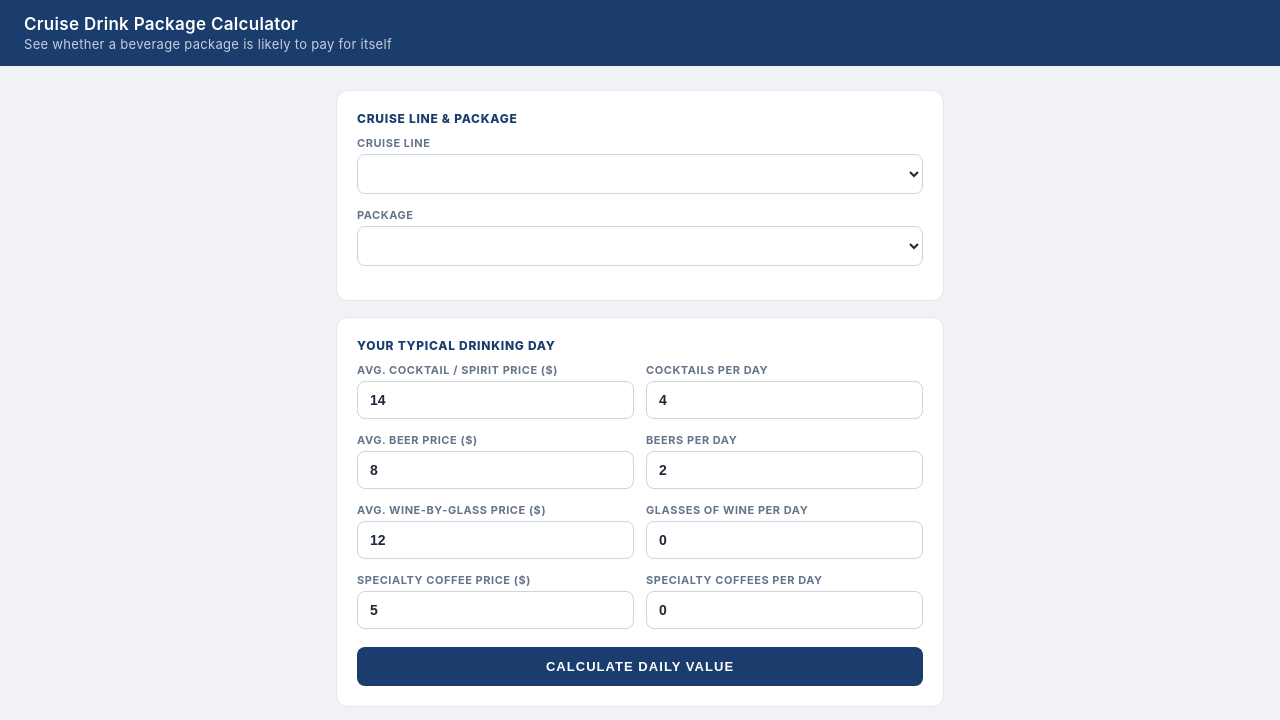
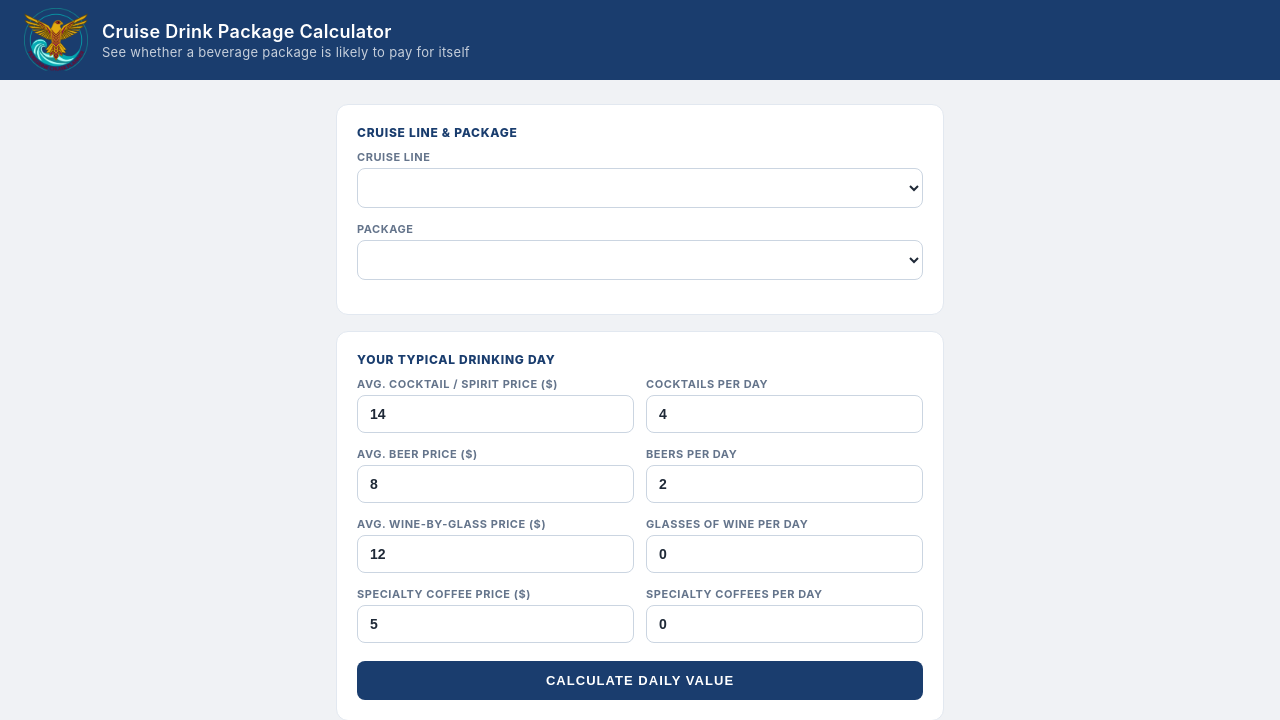
Before and after one commit to PeregrinePlanner-Dev/cruise-planner-app, a Flask app: page /drinks in a window 1280 px wide. Shown: the top 720 px of the page. Run offline with Flask 3, Linux system fonts and the light colour scheme; data that the repository does not hold is empty.

Commit message:
New Peregrine logo across planner header, Cruise Vision page, drink calculator, ROI calculator; travel_mode extraction fix; Cruise Vision page profile fields

```diff
--- a/app.py
+++ b/app.py
@@ -384,6 +384,7 @@ MORE INFERENCE TRAPS -- do not capture these:
 - specialty_dining_preference: only if user expressed preference for specialty restaurants.
 - future_cruise_deposit_interest: only if user asked about booking a future cruise deposit onboard.
 - departing_from / departure_city: the embarkation/boarding port. NEVER capture a port the ASSISTANT proposed or suggested as an option (e.g. "Galveston is the closest option" or "you could sail from Miami or Fort Lauderdale"). Only capture if the USER explicitly confirmed or chose that port themselves (e.g. "yes let's do Galveston", "Galveston works", "we'll sail from Miami"). Mentioning a home city or a city the user is driving from/through is NOT a departure port confirmation. If the assistant offered choices and the user has not yet picked one, leave this null.
+- travel_mode: NEVER infer from the assistant's suggestions or from a home city/region alone. "We're in Austin" or "we live near Houston" is NOT a travel_mode confirmation — it only tells you where they live. Only capture if the USER explicitly stated how they're getting to the ship (e.g. "we'll drive down", "we're flying in", "we'll probably fly"). If the assistant proposed driving/flying as an option (e.g. "since you're close, you could drive to Galveston") and the user did not explicitly confirm that mode, leave travel_mode null.
 
 NORMALIZATION RULES:
 - experience_tier: mainstream / premium / luxury / expedition
@@ -1962,6 +1963,46 @@ SEA_DAY_PREFERENCE_LABELS = {
     "minimize_them": "Prefers to minimize sea days",
 }
 
+EXPERIENCE_TIER_LABELS = {
+    "mainstream": "Mainstream",
+    "premium":    "Premium",
+    "luxury":     "Luxury",
+    "expedition": "Expedition",
+}
+
+SHIP_SIZE_PREFERENCE_LABELS = {
+    "boutique": "Boutique ship",
+    "small":    "Small ship",
+    "mid":      "Mid-size ship",
+    "large":    "Large ship",
+    "mega":     "Mega ship",
+}
+
+ATMOSPHERE_PREFERENCE_LABELS = {
+    "lively_social":      "Lively & social",
+    "relaxed_refined":    "Relaxed & refined",
+    "somewhere_between":  "A bit of both",
+}
+
+PACE_PREFERENCE_LABELS = {
+    "intensive": "Pack it in — see everything",
+    "selective": "A mix of activity and downtime",
+    "relaxed":   "Easygoing, low-key",
+}
+
+DINING_RELATIONSHIP_LABELS = {
+    "fuel":       "Dining is just fuel",
+    "priority":   "Good food is a priority",
+    "centerpiece": "Dining is a highlight of the trip",
+}
+
+EXCURSION_STYLE_LABELS = {
+    "ship_booked":  "Prefers ship-booked excursions",
+    "independent":  "Prefers exploring independently",
+    "mixed":        "Mix of ship excursions and independent exploring",
+    "no_excursions": "Not planning excursions",
+}
+
 def _enum_label(val, mapping):
     """Map a normalized enum value to a display label, falling back to a
     title-cased version of the raw value (so unmapped enums never leak as
@@ -2660,15 +2701,46 @@ def render_client_page(rec):
     party = _enum_label(profile.get("party_composition"), PARTY_COMPOSITION_LABELS) or "Your group"
     timeframe_display = f" &mdash; {timeframe}" if timeframe else ""
 
+    # Extra "Trip at a Glance" rows — only real, captured profile data, no LLM.
+    extra_rows = []
+    if profile.get("departing_from"):
+        extra_rows.append(("Sailing from", profile["departing_from"]))
+    if profile.get("destination_specific"):
+        extra_rows.append(("Where you're drawn to", profile["destination_specific"]))
+    if profile.get("trip_occasion"):
+        extra_rows.append(("Occasion", _enum_label(profile.get("trip_occasion"), {})))
+    shortlist = profile.get("cruise_line_shortlist") or []
+    if shortlist:
+        names = [r.get("name") for r in shortlist[:3] if r.get("name")]
+        if names:
+            extra_rows.append(("Lines we're considering", ", ".join(names)))
+    if profile.get("experience_tier"):
+        extra_rows.append(("Cruise style", _enum_label(profile.get("experience_tier"), EXPERIENCE_TIER_LABELS)))
+    if profile.get("ship_size_preference"):
+        extra_rows.append(("Ship size", _enum_label(profile.get("ship_size_preference"), SHIP_SIZE_PREFERENCE_LABELS)))
+    if profile.get("atmosphere_preference"):
+        extra_rows.append(("Onboard vibe", _enum_label(profile.get("atmosphere_preference"), ATMOSPHERE_PREFERENCE_LABELS)))
+    if profile.get("pace_preference"):
+        extra_rows.append(("Pace", _enum_label(profile.get("pace_preference"), PACE_PREFERENCE_LABELS)))
+    if profile.get("dining_relationship"):
+        extra_rows.append(("Dining", _enum_label(profile.get("dining_relationship"), DINING_RELATIONSHIP_LABELS)))
+    if profile.get("excursion_style"):
+        extra_rows.append(("Excursions", _enum_label(profile.get("excursion_style"), EXCURSION_STYLE_LABELS)))
+
+    extra_rows_html = "".join(
+        f"    <div class='trip-row'><span class='trip-label'>{label}</span><span class='trip-value'>{value}</span></div>\n"
+        for label, value in extra_rows
+    )
+
     return (
         "<!DOCTYPE html>\n<html lang='en'><head><meta charset='UTF-8'>\n"
         f"<title>{first}'s Cruise Vision</title>\n"
         "<style>\n"
         "*{box-sizing:border-box;margin:0;padding:0}\n"
         "body{font-family:Georgia,serif;font-size:15px;color:#1a1a1a;background:#f7f5f0;min-height:100vh}\n"
-        ".hero{background:linear-gradient(135deg,#1a3a4a 0%,#0d2233 100%);padding:48px 40px 44px;text-align:center;color:white}\n"
+        ".hero{background:linear-gradient(135deg,#1a3a4a 0%,#0d2233 100%);padding:40px 40px 44px;text-align:center;color:white}\n"
         ".hero-logo{font-size:12px;letter-spacing:4px;text-transform:uppercase;color:#c9a96e;margin-bottom:16px}\n"
-        ".hero-logo img{height:48px;width:auto;display:block;margin:0 auto 12px}\n"
+        ".hero-logo img{height:96px;width:auto;display:block;margin:0 auto 14px}\n"
         ".hero h1{font-size:28px;font-weight:normal;margin-bottom:8px}\n"
         ".hero p{font-size:14px;color:#a8bcc8;max-width:480px;margin:0 auto;line-height:1.6}\n"
         ".resume-btn{display:inline-block;margin-top:24px;padding:11px 28px;border:1px solid rgba(201,169,110,0.55);border-radius:6px;color:#c9a96e;font-size:12px;letter-spacing:2px;text-transform:uppercase;text-decoration:none;transition:background 0.2s,border-color 0.2s}\n"
@@ -2704,6 +2776,7 @@ def render_client_page(rec):
         f"    <div class='trip-row'><span class='trip-label'>Timeframe</span><span class='trip-value'>{timeframe or 'To be confirmed'}</span></div>\n"
         f"    <div class='trip-row'><span class='trip-label'>Duration</span><span class='trip-value'>{dur}</span></div>\n"
         f"    <div class='trip-row'><span class='trip-label'>Party</span><span class='trip-value'>{party}</span></div>\n"
+        f"{extra_rows_html}"
         "  </div>\n"
         "  <div class='card'>\n"
         "    <div class='card-title'>Your Planning Checklist</div>\n"
--- a/templates/drinks.html
+++ b/templates/drinks.html
@@ -17,10 +17,22 @@
     .header {
       background: #1a3d6e;
       color: white;
-      padding: 14px 24px;
+      padding: 8px 24px;
       font-size: 17px;
       font-weight: 600;
       letter-spacing: 0.3px;
+      display: flex;
+      align-items: center;
+      gap: 14px;
+    }
+    .header-logo {
+      height: 64px;
+      width: auto;
+      display: block;
+      flex-shrink: 0;
+    }
+    .header-text {
+      font-size: 18px;
     }
     .header span {
       font-size: 13px;
@@ -157,9 +169,12 @@
 <body>
 
   <div class="header">
-    Cruise Drink Package Calculator
-    <span>See whether a beverage package is likely to pay for itself</span>
-    <a class="back-link" href="/" id="back-link" style="display:none;">&larr; Back to Cruise Planner</a>
+    <img class="header-logo" src="/static/images/peregrine-logo.png" alt="Peregrine">
+    <div class="header-text">
+      Cruise Drink Package Calculator
+      <span>See whether a beverage package is likely to pay for itself</span>
+      <a class="back-link" href="/" id="back-link" style="display:none;">&larr; Back to Cruise Planner</a>
+    </div>
   </div>
 
   <div class="wrap">
```
Also changed, not shown: templates/index.html (+4 -4 lines), static/images/peregrine-logo.png.
